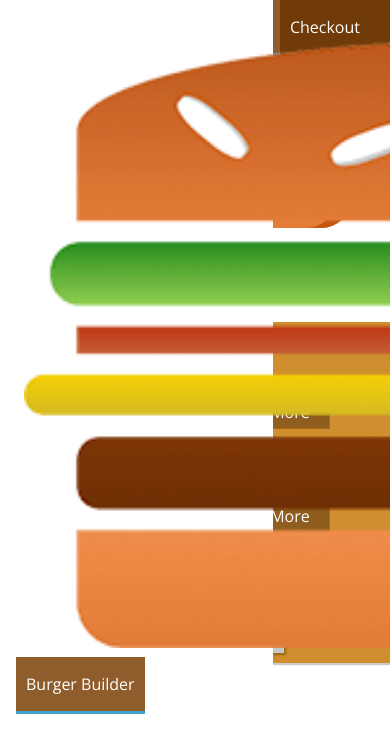
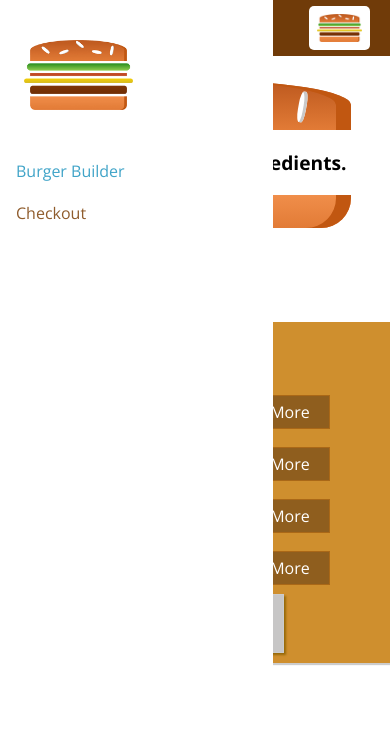
Before and after one commit to fakhriyusifli/burger-builder-app, a React (Create React App) app: page / in a window 390 px wide. Shown: the top 752 px of the page. Built offline with nearby package versions, Linux system fonts and the light colour scheme.

Commit message:
responsiveness to sideDrawer

```diff
--- a/src/components/Logo/Logo.module.css
+++ b/src/components/Logo/Logo.module.css
@@ -1,7 +1,7 @@
 .Logo {
   background-color: white;
   padding: 8px;
-  height: 80%;
+  height: 100%;
   box-sizing: border-box;
   border-radius: 5px;
 }
--- a/src/components/Navigation/NavigationItems/NavigationItem/NavigationItem.module.css
+++ b/src/components/Navigation/NavigationItems/NavigationItem/NavigationItem.module.css
@@ -1,21 +1,36 @@
+.NavigationItem {
+  margin: 10px 0;
+  box-sizing: border-box;
+  display: block;
+  width: 100%;
+}
+.NavigationItem a {
+  color: #8f5c2c;
+  text-decoration: none;
+  width: 100%;
+  box-sizing: border-box;
+  display: block;
+}
+.NavigationItem a:hover,
+.NavigationItem a:active,
+.NavigationItem a.active {
+  color: #40a4c8;
+}
+
+@media (min-width: 500px) {
   .NavigationItem {
     margin: 0;
-  box-sizing: border-box;
     display: flex;
     height: 100%;
+    width: auto;
     align-items: center;
   }
-
   .NavigationItem a {
     color: white;
-  text-decoration: none;
     height: 100%;
     padding: 16px 10px;
     border-bottom: 4px solid transparent;
-  box-sizing: border-box;
-  display: block;
   }
-
   .NavigationItem a:hover,
   .NavigationItem a:active,
   .NavigationItem a.active {
@@ -23,3 +38,4 @@
     border-bottom: solid #40a4c8;
     color: white;
   }
+}
--- a/src/components/Navigation/NavigationItems/NavigationItems.module.css
+++ b/src/components/Navigation/NavigationItems/NavigationItems.module.css
@@ -3,6 +3,13 @@
   padding: 0;
   list-style: none;
   display: flex;
+  flex-flow: column;
   align-items: center;
   height: 100%;
 }
+
+@media (min-width: 500px) {
+  .NavigationItems {
+    flex-flow: row;
+  }
+}
--- a/src/components/Navigation/SideDrawer/SideDrawer.js
+++ b/src/components/Navigation/SideDrawer/SideDrawer.js
@@ -6,7 +6,9 @@
 const sideDrawer = (props) => {
   return (
     <div className={classes.SideDrawer}>
-      <Logo />
+      <div className={classes.Logo}>
+        <Logo />
+      </div>
       <nav>
         <NavigationItems />
       </nav>
--- a/src/components/Navigation/SideDrawer/SideDrawer.module.css
+++ b/src/components/Navigation/SideDrawer/SideDrawer.module.css
@@ -25,3 +25,7 @@
 .Close {
   transform: translateX(-100%);
 }
+.Logo {
+  height: 11%;
+  margin-bottom: 32px;
+}
--- a/src/components/Navigation/Toolbar/Toolbar.js
+++ b/src/components/Navigation/Toolbar/Toolbar.js
@@ -6,8 +6,10 @@
 const toolbar = () => (
   <header className={classes.Toolbar}>
     <div>MENU</div>
-    <Logo />
-    <nav>
+    <div className={classes.Logo}>
+      <Logo />
+    </div>
+    <nav className={classes.DesktopOnly}>
       <NavigationItems />
     </nav>
   </header>
--- a/src/components/Navigation/Toolbar/Toolbar.module.css
+++ b/src/components/Navigation/Toolbar/Toolbar.module.css
@@ -16,3 +16,13 @@
 .Toolbar nav {
   height: 100%;
 }
+
+.Logo {
+  height: 80%;
+}
+
+@media (max-width: 499px) {
+  .DesktopOnly {
+    display: none;
+  }
+}
```
Lines whose indentation alone changed are shown as unchanged.
